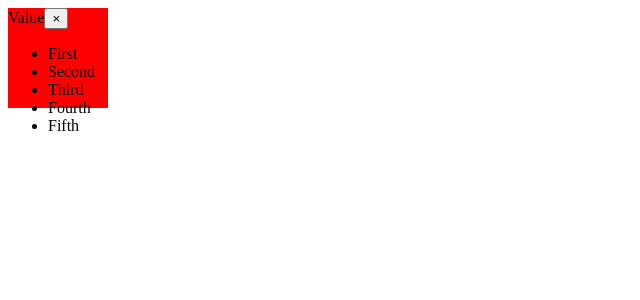
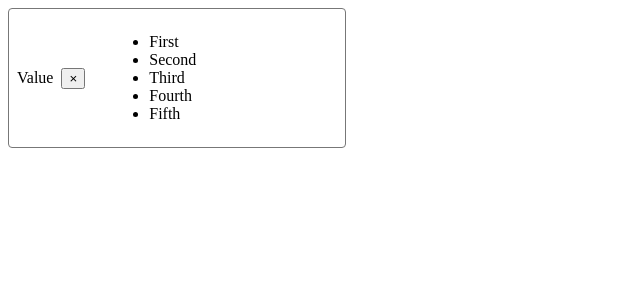
Before and after one commit to dthackray/react-select, a React (Vite) app: page / in a window 1280 px wide. Shown: the top 300 px of the page, without its empty margins (0-640 px from the left). Built offline with nearby package versions, Linux system fonts and the light colour scheme.

Commit message:
Refactoring CSS
Signed-off-by: Dan Thackray <djthackray@gmail.com>

```diff
--- a/src/select.module.css
+++ b/src/select.module.css
@@ -1,5 +1,12 @@
 .container {
-    background: red;
-    width: 100px;
-    height: 100px;
+    position: relative;
+    width: 20em;
+    min-height: 1.5em;
+    border: .05em solid #777;
+    display: flex;
+    align-items: center;
+    gap: .5em;
+    padding: .5em;
+    border-radius: .25em;
+    outline: none;
 }
```
